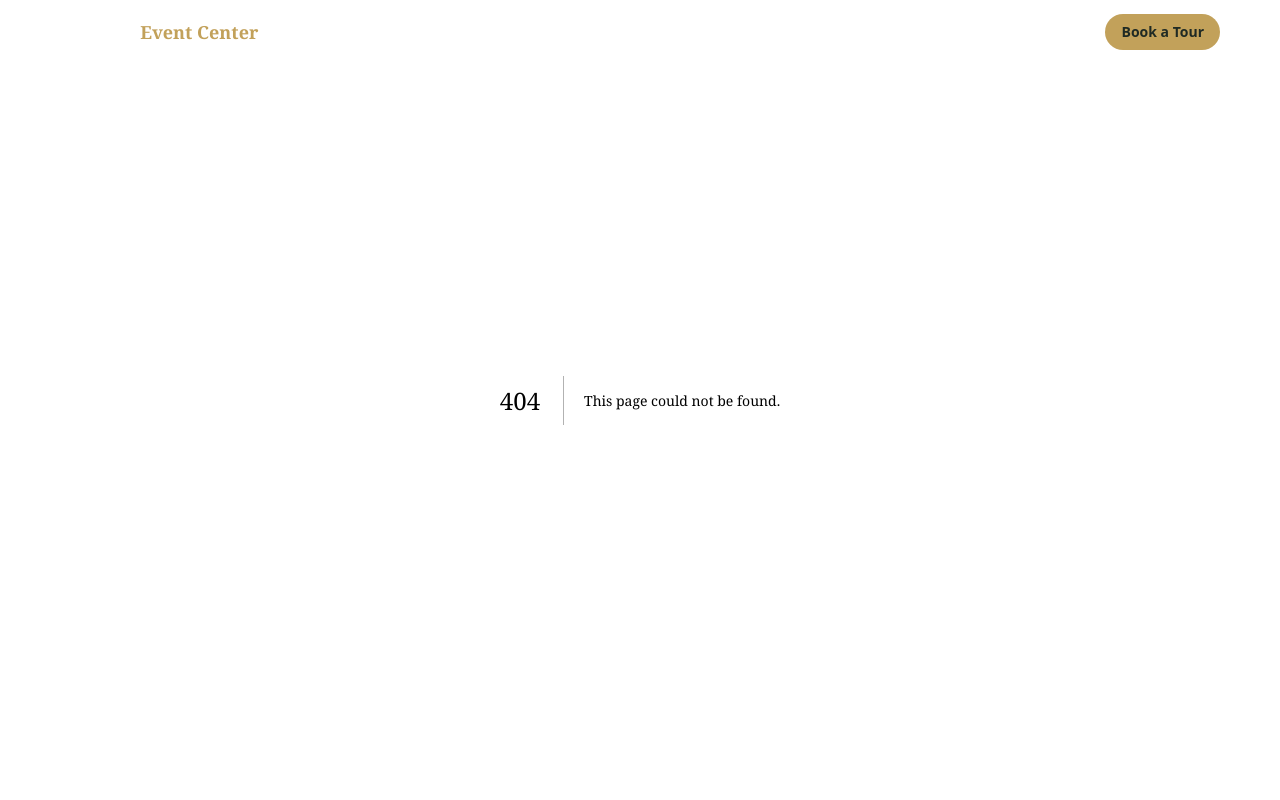
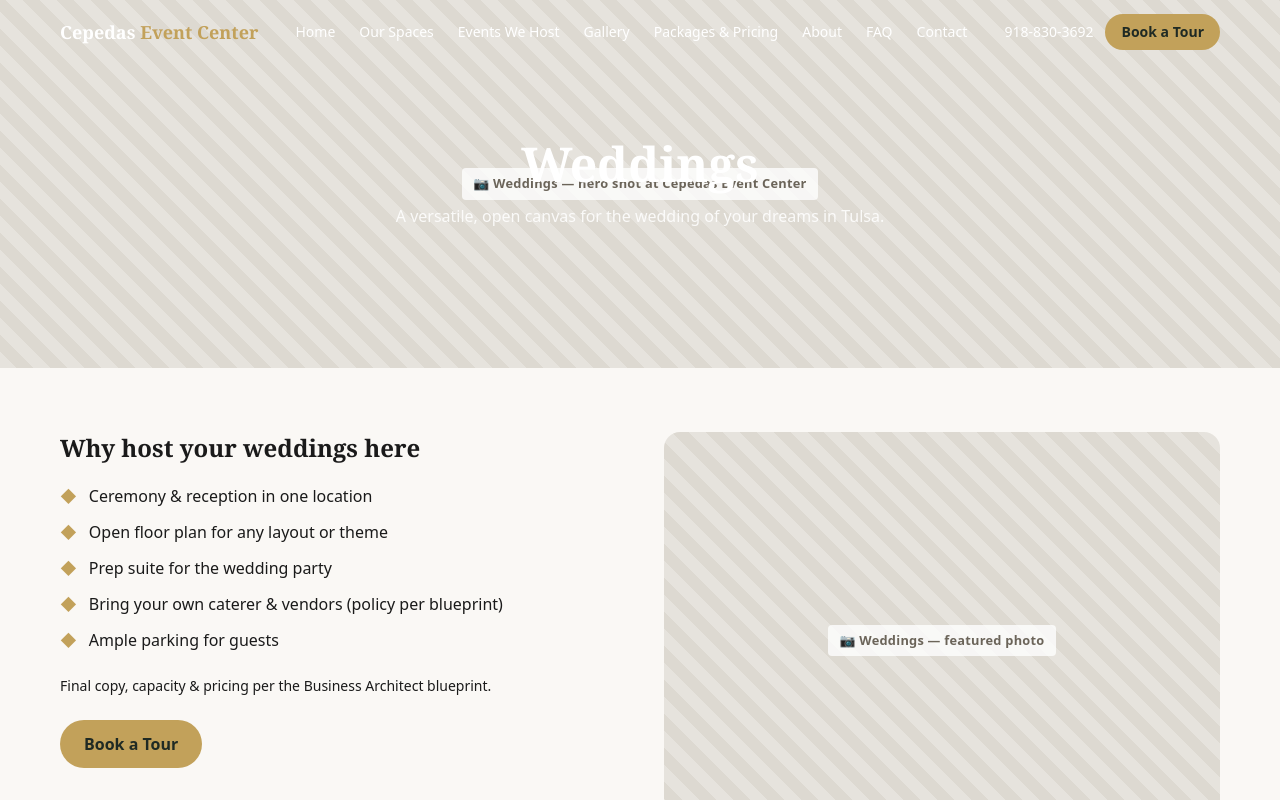
Before and after one commit to gonzalezcap/cepedas-event-center, a Next.js app: page /events/weddings in a window 1280 px wide. Before the commit this address had no page. Shown: the top 800 px of the page. Built offline with nearby package versions, Linux system fonts and the light colour scheme.

Commit message:
Add Weddings event page

```diff
--- /dev/null
+++ b/app/events/weddings/page.tsx
@@ -0,0 +1,8 @@
+import EventPage from "@/components/EventPage";
+export const metadata = {
+  title: "Wedding Venue in Tulsa, OK",
+  description: "Host your wedding at Cepedas Event Center — a flexible, open wedding venue in Tulsa, OK serving Broken Arrow, Owasso & Catoosa. Book a tour today.",
+};
+export default function Page() {
+  return <EventPage title="Weddings" intro="A versatile, open canvas for the wedding of your dreams in Tulsa." bullets={["Ceremony & reception in one location","Open floor plan for any layout or theme","Prep suite for the wedding party","Bring your own caterer & vendors (policy per blueprint)","Ample parking for guests"]} gallery={["Ceremony aisle","Head table","First dance","Reception details","Cake table","Guest tables"]} />;
+}
```
